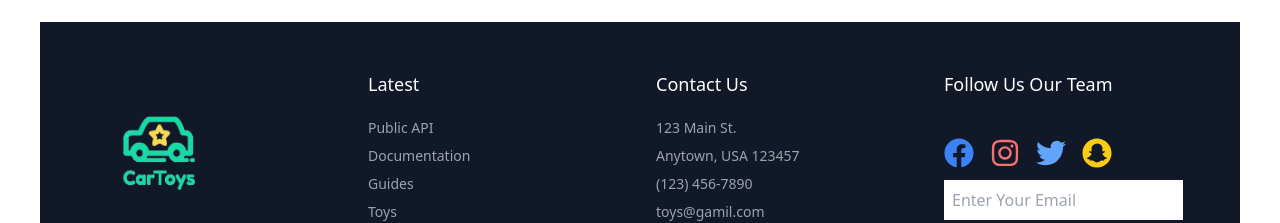
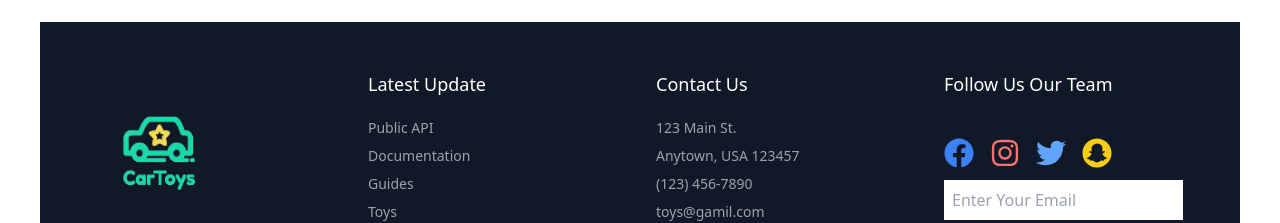
Before and after one commit to yeasin550/toy-marketplace-client, a React (Vite) app: page / in a window 1280 px wide. Shown: the part 2752-2975 px from the top of the page. Built offline with nearby package versions, Linux system fonts and the light colour scheme; no server answers.

Commit message:
footer section and adding website logo and social media icon

```diff
--- a/src/components/Footer/Footer.jsx
+++ b/src/components/Footer/Footer.jsx
@@ -16,7 +16,7 @@ function Footer() {
           </p>
         </div>
         <div className="col-span-1">
-          <h2 className="text-white text-lg font-medium mb-4">Latest</h2>
+          <h2 className="text-white text-lg font-medium mb-4">Latest Update</h2>
           <ul className="text-gray-400 text-sm leading-loose">
             <li>
               <Link to="">Public API</Link>
```
